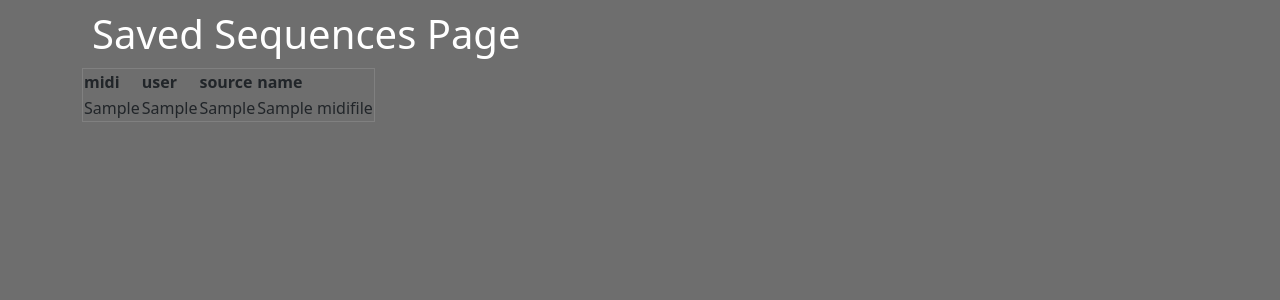
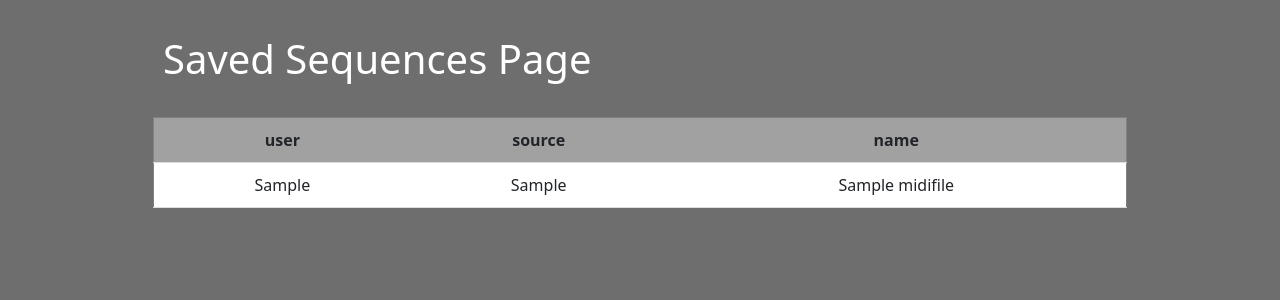
Before and after one commit to jackm357/Noodles-Interplay, a Django app: page /saved/ in a window 1280 px wide. Shown: the part 54-354 px from the top of the page. Run offline with Django 3.2, Linux system fonts and the light colour scheme; tables that the repository leaves empty hold one stand-in row (values such as "Sample post").

Commit message:
updated styling on saved page

```diff
--- a/interplay/interplay/static/styling/saved.css
+++ b/interplay/interplay/static/styling/saved.css
@@ -1,10 +1,35 @@
 a {
-    text-decoration: none;
-    text-align: center;
-    padding: 14px 25px;
+	text-decoration: none;
+	text-align: center;
+	padding: 14px 25px;
 }
 
 h1 {
-    color: white;
-    margin: 10px;
+	color: white;
+	margin: 10px;
 }
+
+.container {
+	width: 80%;
+	margin: 0 auto;
+	padding: 25px;
+}
+
+table {
+	width: 100%;
+	background-color: white;
+}
+
+th, td {
+	text-align: center;
+	padding: 10px;
+	border-bottom: 1px solid #ddd;
+}
+
+tr:nth-child(even) {
+	background-color: white;
+}
+
+tr:nth-child(odd) {
+	background-color: #a1a1a1;
+}
--- a/interplay/interplay/templates/saved.html
+++ b/interplay/interplay/templates/saved.html
@@ -7,16 +7,17 @@
 <body>
     <div class="container">
         <h1>Saved Sequences Page</h1>
+	<br>
 	<table border = "1">
 		<tr>
-			<th>midi</th>
+<!--				<th>midi</th>-->
 			<th>user</th>
 			<th>source</th>
 			<th>name</th>
 		</tr>
 		{% for result in data%}
 		<tr>
-			<td>{{result.midi}}</td>
+<!--				<td>{{result.midi}}</td>-->
 			<td>{{result.user}}</td>
 			<td>{{result.source}}</td>
 			<td>{{result.name}}</td>
```
